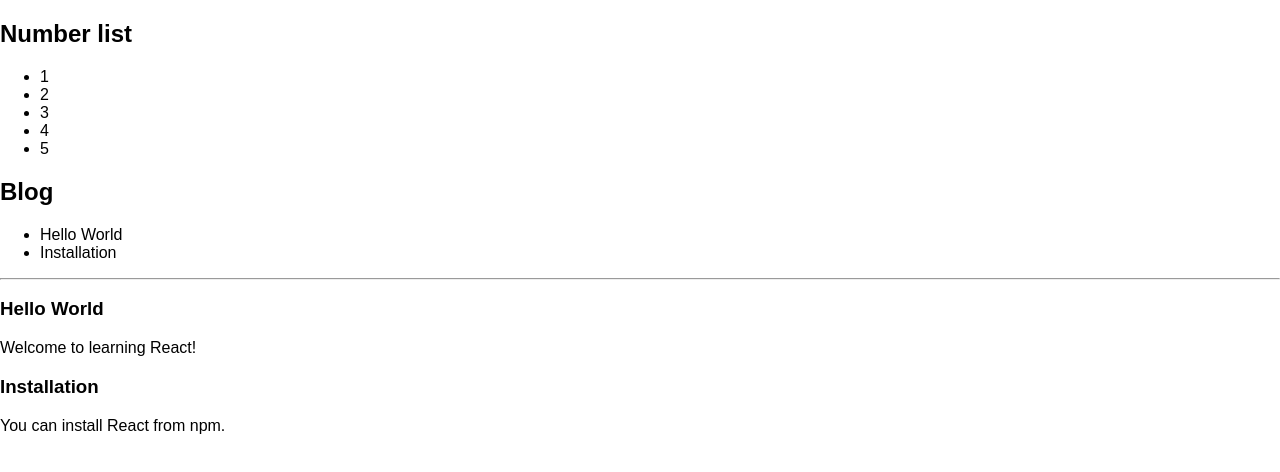
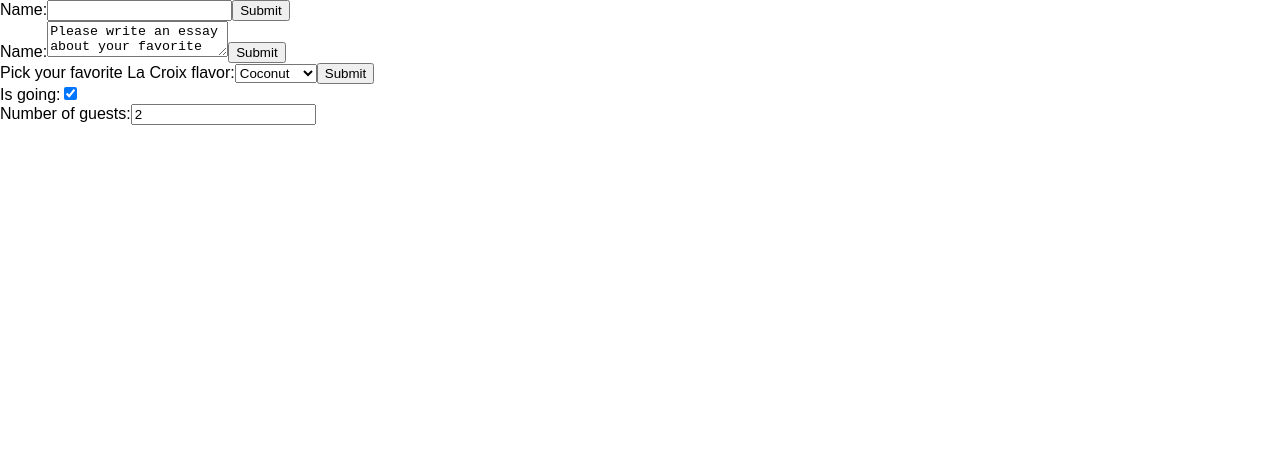
Before and after one commit to GuillaumeLebeau/react-hello-world, a React (Create React App) app: page / in a window 1280 px wide. Shown: the top 472 px of the page. Built offline with nearby package versions, Linux system fonts and the light colour scheme.

Commit message:
Forms
https://facebook.github.io/react/docs/forms.html

```diff
--- a/src/index.js
+++ b/src/index.js
@@ -2,68 +2,163 @@
 import ReactDOM from 'react-dom';
 import './index.css';
 
-function ListItem(props) {
-  // Correct! There is no need to specify the key here:
-  return <li>{props.value}</li>;
+class NameForm extends React.Component {
+  constructor(props) {
+    super(props);
+    this.state = {value: ''};
+
+    this.handleChange = this.handleChange.bind(this);
+    this.handleSubmit = this.handleSubmit.bind(this);
   }
 
-function NumberList(props) {
-  const numbers = props.numbers;
+  handleChange(event) {
+    this.setState({value: event.target.value.toUpperCase()});
+  }
+
+  handleSubmit(event) {
+    alert('A name was submitted: ' + this.state.value);
+    event.preventDefault();
+  }
+
+  render() {
     return (
-    <ul>
-      {numbers.map((number) =>
-        <ListItem key={number.toString()}
-                  value={number} />
-      )}
-    </ul>
+      <form onSubmit={this.handleSubmit}>
+        <label>
+          Name:
+          <input type="text" value={this.state.value} onChange={this.handleChange} />
+        </label>
+        <input type="submit" value="Submit" />
+      </form>
     );
   }
+}
 
-function Blog(props) {
-  const sidebar = (
-    <ul>
-      {props.posts.map((post) =>
-        <li key={post.id}>
-          {post.title}
-        </li>
-      )}
-    </ul>
+class EssayForm extends React.Component {
+  constructor(props) {
+    super(props);
+    this.state = {
+      value: 'Please write an essay about your favorite DOM element.'
+    };
+
+    this.handleChange = this.handleChange.bind(this);
+    this.handleSubmit = this.handleSubmit.bind(this);
+  }
+
+  handleChange(event) {
+    this.setState({value: event.target.value});
+  }
+
+  handleSubmit(event) {
+    alert('An essay was submitted: ' + this.state.value);
+    event.preventDefault();
+  }
+
+  render() {
+    return (
+      <form onSubmit={this.handleSubmit}>
+        <label>
+          Name:
+          <textarea value={this.state.value} onChange={this.handleChange} />
+        </label>
+        <input type="submit" value="Submit" />
+      </form>
     );
-  const content = props.posts.map((post) =>
-    <div key={post.id}>
-      <h3>{post.title}</h3>
-      <p>{post.content}</p>
-    </div>
+  }
+}
+
+class FlavorForm extends React.Component {
+  constructor(props) {
+    super(props);
+    this.state = {value: 'coconut'};
+
+    this.handleChange = this.handleChange.bind(this);
+    this.handleSubmit = this.handleSubmit.bind(this);
+  }
+
+  handleChange(event) {
+    this.setState({value: event.target.value});
+  }
+
+  handleSubmit(event) {
+    alert('Your favorite flavor is: ' + this.state.value);
+    event.preventDefault();
+  }
+
+  render() {
+    return (
+      <form onSubmit={this.handleSubmit}>
+        <label>
+          Pick your favorite La Croix flavor:
+          <select value={this.state.value} onChange={this.handleChange}>
+            <option value="grapefruit">Grapefruit</option>
+            <option value="lime">Lime</option>
+            <option value="coconut">Coconut</option>
+            <option value="mango">Mango</option>
+          </select>
+        </label>
+        <input type="submit" value="Submit" />
+      </form>
     );
+  }
+}
+
+class Reservation extends React.Component {
+  constructor(props) {
+    super(props);
+    this.state = {
+      isGoing: true,
+      numberOfGuests: 2
+    };
+
+    this.handleInputChange = this.handleInputChange.bind(this);
+  }
+
+  handleInputChange(event) {
+    const target = event.target;
+    const value = target.type === 'checkbox' ? target.checked : target.value;
+    const name = target.name;
+
+    this.setState({
+      [name]: value
+    });
+  }
+
+  render() {
     return (
-    <div>
-      {sidebar}
-      <hr />
-      {content}
-    </div>
+      <form>
+        <label>
+          Is going:
+          <input
+            name="isGoing"
+            type="checkbox"
+            checked={this.state.isGoing}
+            onChange={this.handleInputChange} />
+        </label>
+        <br />
+        <label>
+          Number of guests:
+          <input
+            name="numberOfGuests"
+            type="number"
+            value={this.state.numberOfGuests}
+            onChange={this.handleInputChange} />
+        </label>
+      </form>
     );
+  }
 }
 
 function App() {
   return (
     <div>
-      <section>
-        <h1>Number list</h1>
-        <NumberList numbers={numbers} />
-      </section>
-      <section>
-        <h1>Blog</h1>
-        <Blog posts={posts} />
-      </section>
+      <NameForm />
+      <EssayForm />
+      <FlavorForm />
+      <Reservation />
     </div>
-  );
+  )
 }
 
-const numbers = [1, 2, 3, 4, 5];
-const posts = [
-  {id: 1, title: 'Hello World', content: 'Welcome to learning React!'},
-  {id: 2, title: 'Installation', content: 'You can install React from npm.'}
-];
 ReactDOM.render(
   <App />,
   document.getElementById('root')
```
Also changed, not shown: 1 other file (tests, documents, lock files or other folders). Lines whose indentation alone changed are shown as unchanged.
